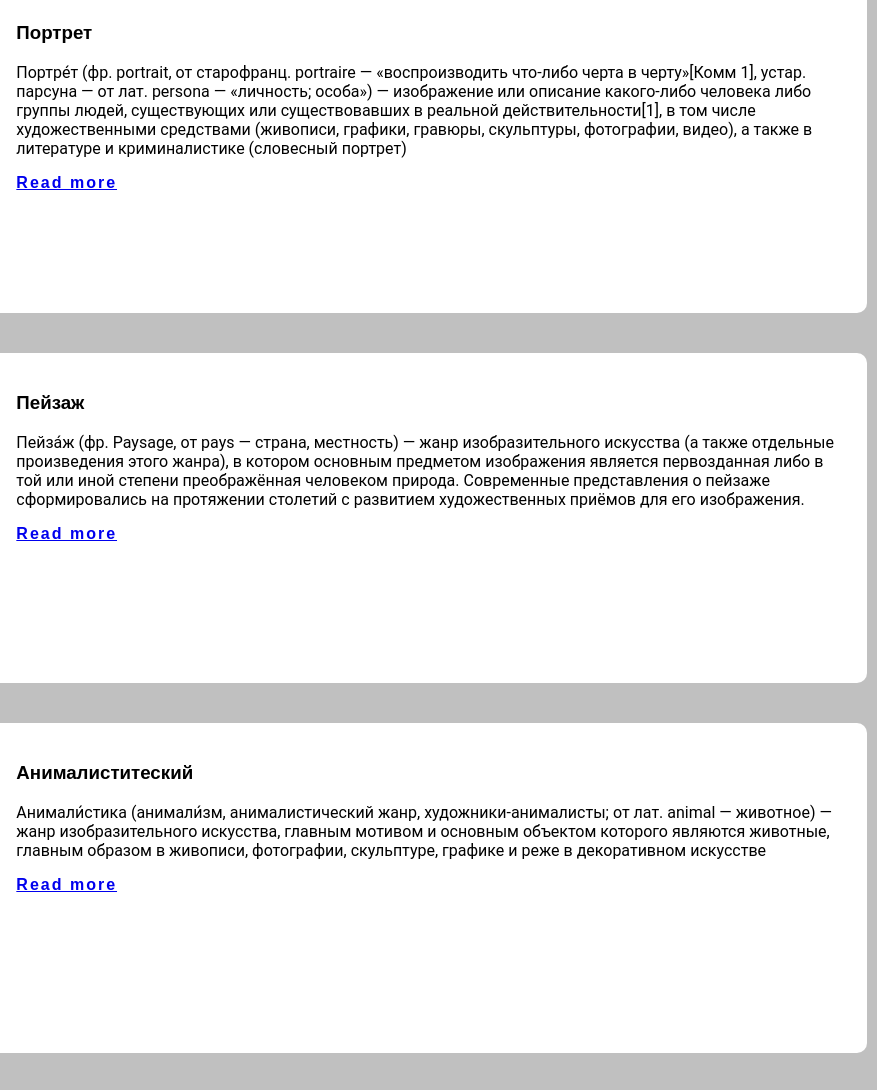
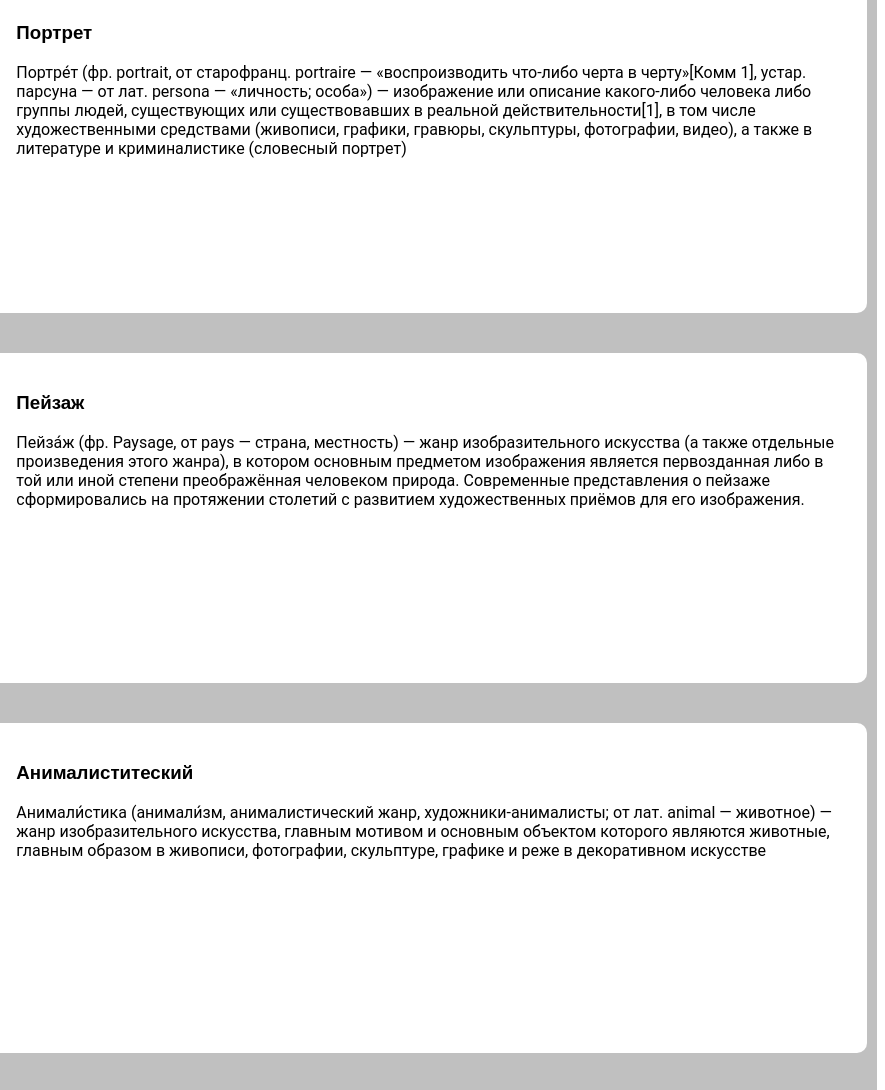
Before and after one commit to Lendstop/bbb, a plain HTML site: page index.html in a window 1280 px wide. Shown: the part 1631-2721 px from the top of the page, 395-1280 px from the left. Drawn offline with Linux system fonts and the light colour scheme.

Commit message:
Update index.html

```diff
--- a/index.html
+++ b/index.html
@@ -29,7 +29,6 @@
  alt="Card image cap">
  <div>
   <iframe width="560" height="315" src="https://www.youtube.com/embed/cKfg89Bxb4M" title="YouTube video player" frameborder="0" allow="accelerometer; autoplay; clipboard-write; encrypted-media; gyroscope; picture-in-picture; web-share" allowfullscreen></iframe>"
- <a href="#">Read more</a>
  </div>
  </div>
     <main>
@@ -87,7 +86,6 @@
  <p>
 Портре́т (фр. portrait, от старофранц. portraire — «воспроизводить что-либо черта в черту»[Комм 1], устар. парсуна — от лат. persona — «личность; особа») — изображение или описание какого-либо человека либо группы людей, существующих или существовавших в реальной действительности[1], в том числе художественными средствами (живописи, графики, гравюры, скульптуры, фотографии, видео), а также в литературе и криминалистике (словесный портрет)
  </p>
- <a href="#">Read more</a>
  </div>
  </div>
 </main>
@@ -102,7 +100,6 @@
  <p>
 Пейза́ж (фр. Paysage, от pays — страна, местность) — жанр изобразительного искусства (а также отдельные произведения этого жанра), в котором основным предметом изображения является первозданная либо в той или иной степени преображённая человеком природа. Современные представления о пейзаже сформировались на протяжении столетий с развитием художественных приёмов для его изображения.
  </p>
- <a href="#">Read more</a>
  </div>
  </div>
 </main>
@@ -117,7 +114,6 @@
  <p>
 Анимали́стика (анимали́зм, анималистический жанр, художники-анималисты; от лат. animal — животное) — жанр изобразительного искусства, главным мотивом и основным объектом которого являются животные, главным образом в живописи, фотографии, скульптуре, графике и реже в декоративном искусстве
  </p>
- <a href="#">Read more</a>
  </div>
  </div>
 </main>
@@ -132,7 +128,7 @@
  <p>
 жанр изобразительного искусства (обычно графики, но не обязательно), являющийся основной формой изобразительной сатиры, в сатирической или юмористической форме изображает какие-либо социальные, общественно-политические, бытовые явления, реальные лица или характерные типы людей.
  </p>
- <a href="#">Read more</a>
+ <a href="https://fdm.agency/photographers/maxim-baev">Read more</a>
  </div>
  </div>
 </main>
```
